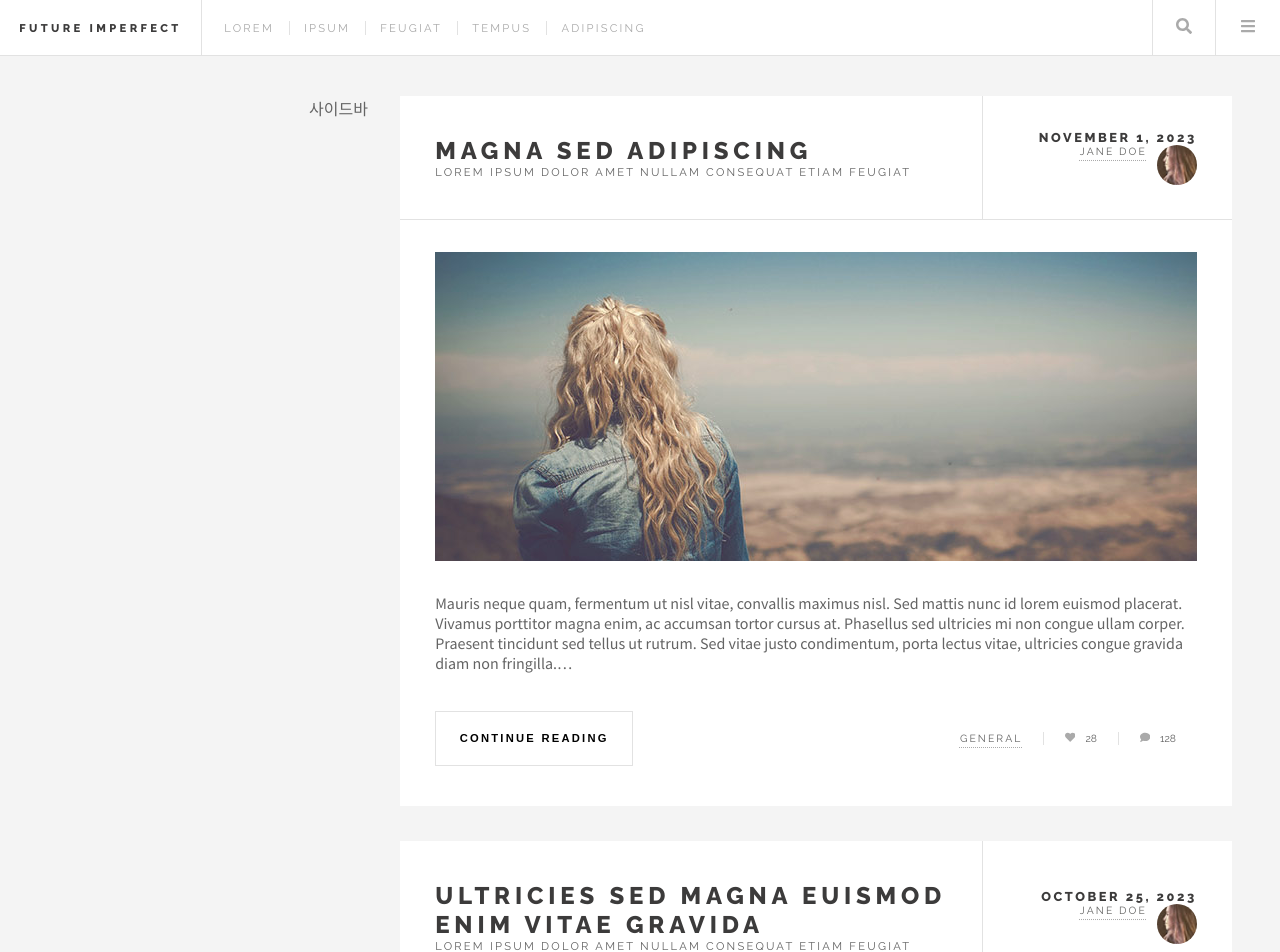
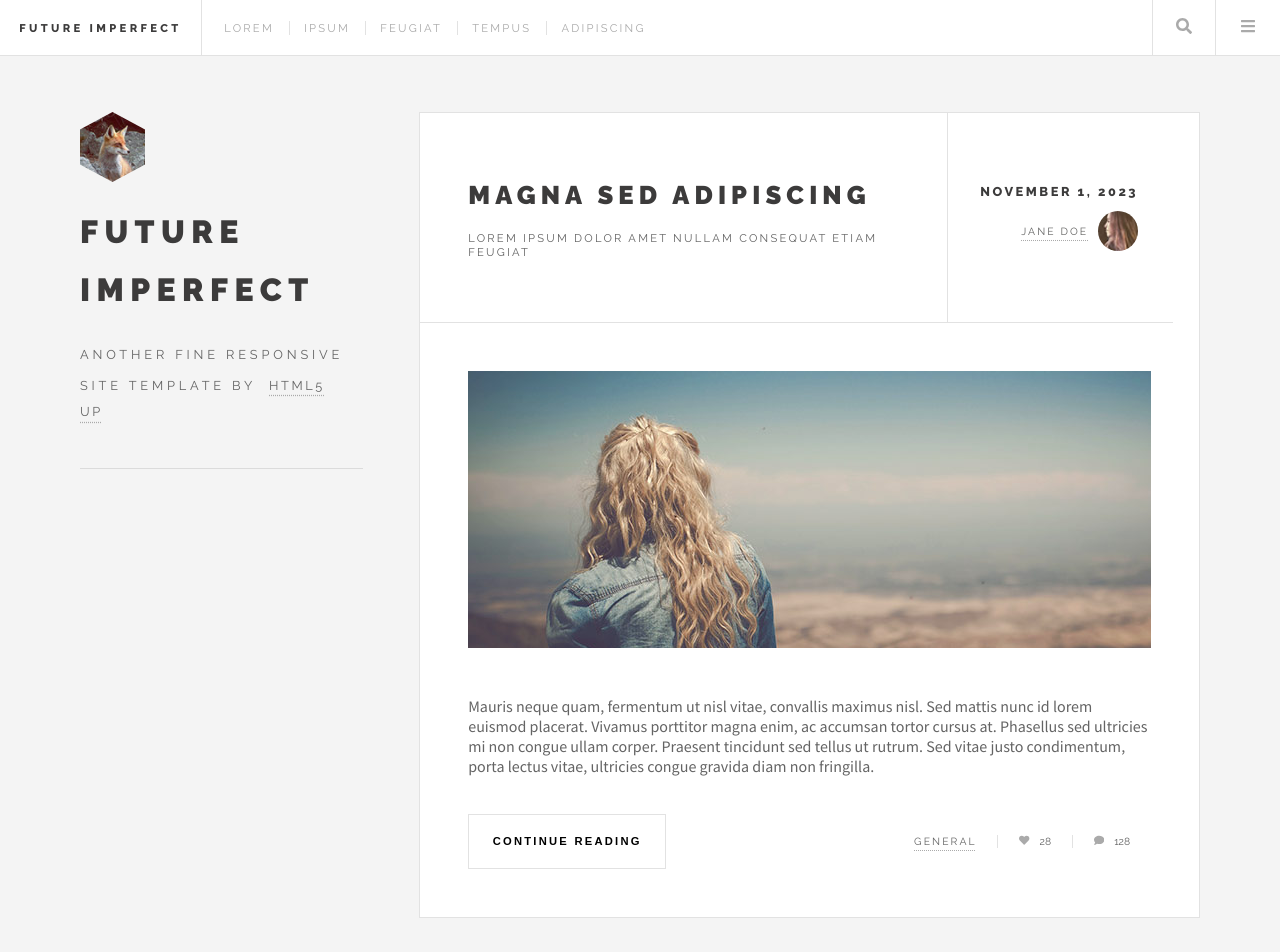
Before and after one commit to hyemin12/responsive-site-future_imperfect, a React (Create React App) app: page / in a window 1280 px wide. Shown: the top 952 px of the page. Built offline with nearby package versions, Linux system fonts and the light colour scheme.

Commit message:
'사이드바-로고,타이틀만들기,mainpost소소한스타ㅣㅇㄹ변경'

```diff
--- a/src/components/Elements/Author.js
+++ b/src/components/Elements/Author.js
@@ -11,6 +11,7 @@ const Author = ({ src, name, deco }) => {
 };
 const Container = styled(Link)`
   display: flex;
+  align-items: center;
   gap: 10px;
 `;
 const AuthorName = styled.p`
@@ -22,6 +23,7 @@ const AuthorName = styled.p`
   text-underline-offset: 5px;
   transition: 0.4s;
   &:hover {
+    color: #2ebaae;
     text-decoration: none;
   }
 `;
--- a/src/components/Elements/Logo.js
+++ b/src/components/Elements/Logo.js
@@ -1,18 +1,24 @@
 import { Link } from "react-router-dom";
 import styled from "styled-components";
 
+import LogoImg from "../../image/logo.jpg";
+
 const Logo = () => {
   return (
-    <Link to="/">
-      <H4>Future imperfect</H4>
-    </Link>
+    <LogoShape>
+      <img src={LogoImg} alt="Future imperfect" />
+    </LogoShape>
   );
 };
+const LogoShape = styled.div`
+display: flex;
+position: relative;
+width: 65px;
+height: 70px;
+-webkit-clip-path: polygon(50% 0%, 100% 25%, 100% 75%, 50% 100%, 0% 75%, 0% 25%);
+clip-path: polygon(50% 0%, 100% 25%, 100% 75%, 50% 100%, 0% 75%, 0% 25%);
+  }
 
-const H4 = styled.h4`
-  color: #3c3b3b;
-  font-size: 0.7em;
-  letter-spacing: 0.3em;
-  text-transform: uppercase;
 `;
+
 export default Logo;
--- a/src/components/Elements/SubTitle.js
+++ b/src/components/Elements/SubTitle.js
@@ -1,9 +1,9 @@
 import styled from "styled-components";
 
 const SubTitle = ({ text, size }) => {
-  return <H4 size={size}>{text}</H4>;
+  return <SubtitleH4 size={size}>{text}</SubtitleH4>;
 };
-const H4 = styled.h4`
+export const SubtitleH4 = styled.h4`
   color: #646464;
   font-size: ${({ size }) => (size ? size : "0.7em")};
   font-weight: 400;
--- /dev/null
+++ b/src/components/Elements/TextLink.js
@@ -0,0 +1,58 @@
+import { Link } from "react-router-dom";
+import styled from "styled-components";
+
+const TextLink = ({ text, type, path, size, padding }) => {
+  if (type === "link")
+    return (
+      <LinkText
+        to={path}
+        onClick={(e) => e.preventDefault}
+        size={size}
+        padding={padding}
+      >
+        {text}
+      </LinkText>
+    );
+  return (
+    <AText
+      href={path}
+      target="_blank"
+      onClick={(e) => e.preventDefault}
+      size={size}
+      padding={padding}
+    >
+      {text}
+    </AText>
+  );
+};
+
+export const LinkText = styled(Link)`
+  ${({ padding }) => padding && `padding: ${padding}`};
+  padding: 0 2em;
+  color: #646464;
+  font-size: ${({ size }) => (size ? size : "0.7em")};
+  letter-spacing: 0.2em;
+  text-transform: uppercase;
+  text-decoration: underline dotted #aaa;
+  text-underline-offset: 5px;
+  transition: 0.4s;
+  &:hover {
+    color: #2ebaae;
+    text-decoration: none;
+  }
+`;
+export const AText = styled.a`
+  ${({ padding }) => padding && `padding: ${padding}`};
+  color: #646464;
+  font-size: ${({ size }) => (size ? size : "0.7em")};
+  letter-spacing: 0.2em;
+  text-transform: uppercase;
+  text-decoration: underline dotted #aaa;
+  text-underline-offset: 5px;
+  transition: 0.4s;
+  &:hover {
+    color: #2ebaae;
+    text-decoration: none;
+  }
+`;
+export default TextLink;
--- a/src/components/Elements/Title.js
+++ b/src/components/Elements/Title.js
@@ -1,19 +1,27 @@
 import { Link } from "react-router-dom";
 import styled from "styled-components";
 
-const Title = ({ text, size, type }) => {
+const Title = ({ text, size, type, weight, lineHeight }) => {
   if (type === "link")
     return (
       <Link>
-        <H1 size={size}>{text}</H1>
+        <H1 size={size} weight={weight} lineHeight={lineHeight}>
+          {text}
+        </H1>
       </Link>
     );
-  return <H1 size={size}>{text}</H1>;
+  return (
+    <H1 size={size} weight={weight} lineHeight={lineHeight}>
+      {text}
+    </H1>
+  );
 };
 
 const H1 = styled.h1`
   color: #3c3b3b;
   font-size: ${({ size }) => (size ? size : "0.9em")};
+  line-height: ${({ lineHeight }) => (lineHeight ? lineHeight : 1.4)};
+  font-weight: ${({ weight }) => (weight ? weight : 800)};
   letter-spacing: 0.2em;
   transition: 0.4s;
   &:hover {
--- /dev/null
+++ b/src/components/Intro.js
@@ -0,0 +1,41 @@
+import styled from "styled-components";
+import Logo from "./Elements/Logo";
+
+import TextLink from "./Elements/TextLink";
+import Title from "./Elements/Title";
+
+const Intro = () => {
+  return (
+    <IntroContainer>
+      <Logo />
+
+      <Title
+        text={"FUTURE IMPERFECT"}
+        size={"2em"}
+        weight={900}
+        lineHeight={1.8}
+      />
+
+      <div>
+        <P>ANOTHER FINE RESPONSIVE SITE TEMPLATE BY</P>
+        <TextLink
+          path="https://html5up.net/"
+          text={"HTML5 UP"}
+          size={"0.8em"}
+          padding={"0 1em"}
+        />
+      </div>
+    </IntroContainer>
+  );
+};
+const IntroContainer = styled.div`
+  padding-bottom: 3em;
+  border-bottom: 1px solid rgba(160, 160, 160, 0.3);
+`;
+const P = styled.p`
+  display: inline;
+  font-size: 0.8em;
+  line-height: 2.4;
+  letter-spacing: 0.3em;
+`;
+export default Intro;
--- a/src/components/MainPost.js
+++ b/src/components/MainPost.js
@@ -12,6 +12,7 @@ import contentImg from "../image/pic01.jpg";
 
 import { FaHeart, FaComment } from "react-icons/fa";
 import moment from "moment/moment";
+import TextLink from "./Elements/TextLink";
 
 const MainPost = (post) => {
   const [isLike, setIsLike] = useState({
@@ -41,7 +42,7 @@ const MainPost = (post) => {
     <PostContainer>
       <TitleContainer>
         <TitleWrapper>
-          <Title type={"link"} text={title} size={"1.5em"} />
+          <Title type={"link"} text={title} size={"1.6em"} weight={900} />
           <SubTitle text={subtitle} />
         </TitleWrapper>
         <InfoWrapper>
@@ -53,15 +54,21 @@ const MainPost = (post) => {
         <Img src={contentImg} alt="Jane" />
       </ImgWrapper>
 
+      {/* 본문 */}
       <TextWrapper textOverflow={textOverflow}>
-        {text.split("\n").map((par, idx) => (
-          <p key={idx}>{par}</p>
-        ))}
+        <p>{text.split("\n")[0]}</p>
       </TextWrapper>
+
       <FooterContainer>
         <Button text={"continue reading"} />
         <Row>
-          <Tag>{tag}</Tag>
+          <TextLink
+            text={tag}
+            path="#"
+            type="link"
+            size={"0.65em"}
+            padding={"0 2em"}
+          />
           <FooterItem
             className={isLike.mode ? "active" : ""}
             onClick={toggleLikeMode}
@@ -83,19 +90,21 @@ const Row = styled.div`
 `;
 const PostContainer = styled.div`
   background-color: #fff;
-  padding: 2.5em 2.2em;
+  padding: 3em 3em;
   margin-bottom: 2.2em;
+  border: 1px solid rgba(160, 160, 160, 0.3);
 `;
 const TitleContainer = styled(Row)`
   width: calc(100% + 4.4em);
-  margin-top: -2.5em;
-  margin-left: -2.2em;
+  margin-top: -3em;
+  margin-left: -3em;
+  margin-bottom: 1em;
   padding-top: 0;
   border-bottom: 1px solid rgba(160, 160, 160, 0.3);
 `;
 const TitleWrapper = styled.div`
   flex-grow: 1;
-  padding: 2.5em 2.2em;
+  padding: 3em 3em;
 `;
 const InfoWrapper = styled(Row)`
   align-items: end;
@@ -107,6 +116,7 @@ const InfoWrapper = styled(Row)`
   flex-shrink: 0;
 `;
 const Date = styled.p`
+  margin-bottom: 1em;
   color: #3c3b3b;
   font-size: 0.8em;
   font-weight: 800;
@@ -115,7 +125,7 @@ const Date = styled.p`
 `;
 const ImgWrapper = styled.div`
   width: 100%;
-  margin: 2em 0;
+  margin: 3em 0;
   aspect-ratio: 841/341;
   overflow: hidden;
 `;
@@ -145,11 +155,8 @@ const FooterItem = styled(Row)`
   gap: 10px;
   font-size: 0.65em;
   padding: 0 2em;
-  border-right: 1px solid rgba(160, 160, 160, 0.3);
+  border-left: 1px solid rgba(160, 160, 160, 0.3);
   cursor: pointer;
-  &:last-child {
-    border: none;
-  }
   &:hover,
   &:hover svg {
     color: #2ebaae;
@@ -161,16 +168,5 @@ const FooterItem = styled(Row)`
     fill: #2ebaae;
   }
 `;
-const Tag = styled(FooterItem)`
-  letter-spacing: 0.2em;
-  text-transform: uppercase;
-  text-decoration: underline dotted #aaa;
-  text-underline-offset: 5px;
-  cursor: pointer;
-  transition: 0.4s;
-  &:hover {
-    text-decoration: none;
-  }
-`;
 
 export default MainPost;
--- a/src/components/SideBar.js
+++ b/src/components/SideBar.js
@@ -1,4 +1,10 @@
+import Intro from "./Intro";
+
 const SideBar = () => {
-  return <div>사이드바</div>;
+  return (
+    <div>
+      <Intro />
+    </div>
+  );
 };
 export default SideBar;
--- a/src/components/header.js
+++ b/src/components/header.js
@@ -1,4 +1,4 @@
-import { NavLink } from "react-router-dom";
+import { Link, NavLink } from "react-router-dom";
 import styled from "styled-components";
 
 import Logo from "./Elements/Logo";
@@ -11,7 +11,9 @@ const links = ["lorem", "ipsum", "feugiat", "tempus", "adipiscing"];
 const Header = () => {
   return (
     <HeaderContainer>
-      <Logo />
+      <Link to="/">
+        <H4>Future imperfect</H4>
+      </Link>
       <NavContainer>
         {links.map((link) => (
           <NavItem to="#" onClick={(e) => e.preventDefault} key={link}>
@@ -37,6 +39,12 @@ const HeaderContainer = styled.div`
   background-color: #fff;
   padding-left: 1.2em;
   border-bottom: 1px solid rgba(160, 160, 160, 0.3);
+`;
+const H4 = styled.h4`
+  color: #3c3b3b;
+  font-size: 0.7em;
+  letter-spacing: 0.3em;
+  text-transform: uppercase;
 `;
 const NavContainer = styled.div`
   flex-grow: 1;
--- a/src/index.css
+++ b/src/index.css
@@ -1,5 +1,4 @@
 * {
-  margin: 0;
   box-sizing: border-box;
 }
 body {
@@ -25,3 +24,6 @@ a {
 a:hover {
   color: #2ebaae !important;
 }
+p {
+  margin: 0;
+}
--- a/src/routes/Home.js
+++ b/src/routes/Home.js
@@ -33,10 +33,11 @@ const Home = () => {
 const Container = styled.div`
   display: flex;
   flex-direction: row-reverse;
-  padding: 2.5em 3em;
-  gap: 2em;
+  padding: 3.5em 5em;
+  gap: 3.5em;
 `;
 const Main = styled.div`
-  width: 65vw;
+  width: 61vw;
+  flex-shrink: 0;
 `;
 export default Home;
```
Also changed, not shown: 1 other file (tests, documents, lock files or other folders).
